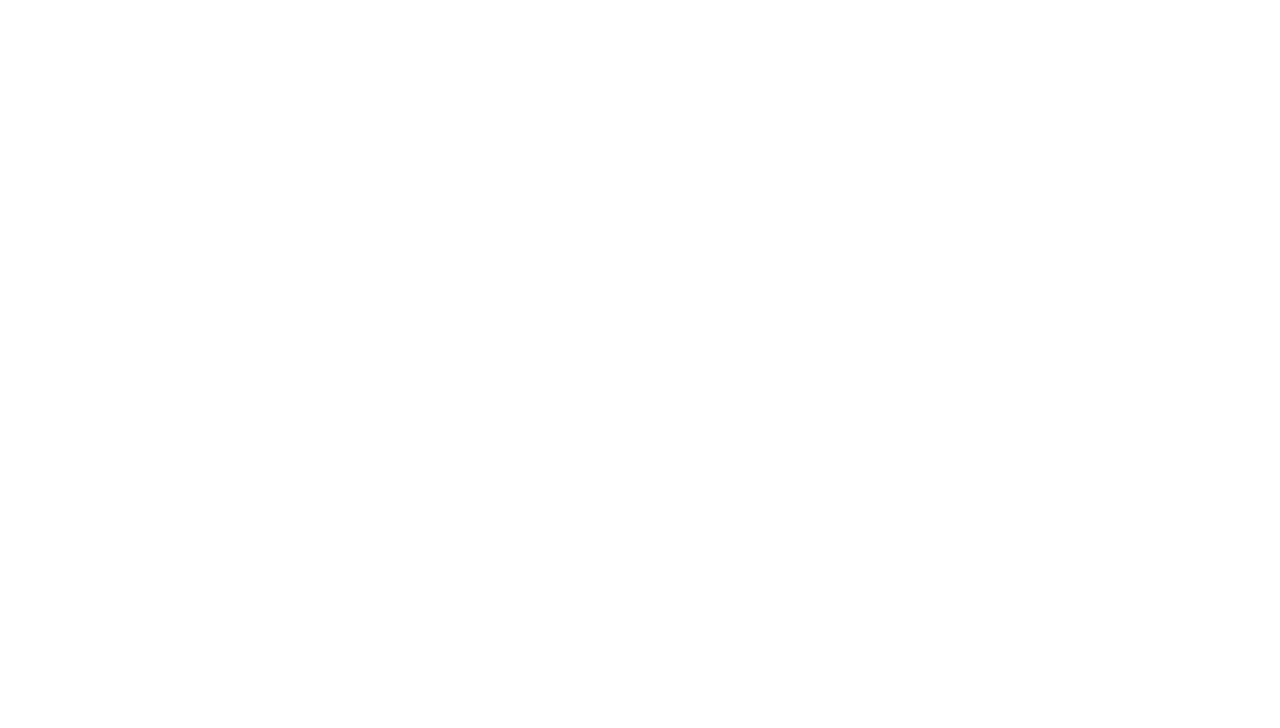
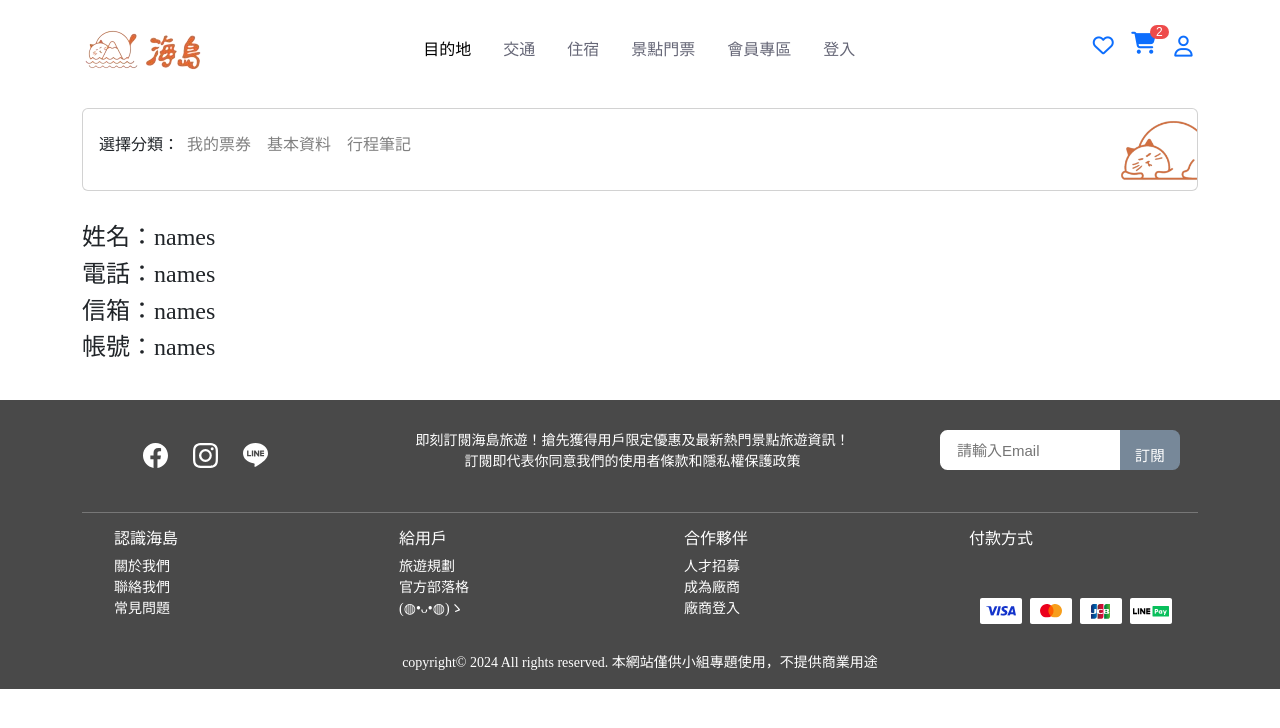
Before and after one commit to yangmxtim/TravelWebsite3, a Vue app: page /memberinfo in a window 1280 px wide. Before the commit this address had no page. Shown: the top 728 px of the page. Built offline with nearby package versions, Linux system fonts and the light colour scheme; a small style sheet from the web is missing; a web font is replaced by a local one.

Commit message:
login and qrcode update

```diff
--- a/src/router/index.js
+++ b/src/router/index.js
@@ -16,6 +16,7 @@ import Checkout from '@/views/Checkout/checkout.vue'
 import NoteList from '@/views/Note/NoteList.vue'
 import QRcodeTickets from '@/views/QRcode/QRcodeTickets.vue'
 import QRDonePage from '@/views/QRcode/QRDonePage.vue'
+import MemberInfo from '@/views/MemberInfo/MemberInfo.vue'
 
 
 
@@ -84,10 +85,13 @@ const router = createRouter({
       path:'/note',
       component:NoteList
     },
-
     {
       path:'/qr',
       component:QRcodeTickets
+    },
+    {
+      path:'/memberinfo',
+      component:MemberInfo
     }
 
   ]
--- a/src/views/Category/CategoryMembers.vue
+++ b/src/views/Category/CategoryMembers.vue
@@ -1,5 +1,9 @@
 <script setup>
 import MembersNav from './components/MembersNav.vue';
+import NoteList from '../Note/NoteList.vue';
+import Weather from '../Weather/Weather.vue';
+import QRcodeTickets from '../QRcode/QRcodeTickets.vue';
+
 </script>
 
 <template>
@@ -7,6 +11,9 @@ import MembersNav from './components/MembersNav.vue';
         <div class="row">
             <div class="col">
                 <MembersNav></MembersNav>
+                <!-- <router-link to="qr">1</router-link> -->
+                <QRcodeTickets></QRcodeTickets>
+                <!-- <NoteList></NoteList> -->
             </div>
         </div>
     </div>
--- a/src/views/Category/components/MembersNav.vue
+++ b/src/views/Category/components/MembersNav.vue
@@ -5,9 +5,13 @@
                             <div class="col-md-12 my-2 d-flex">
                                 <div class="card-body">
                                     <span class="nav-link2">選擇分類：</span>
-                                    <a class="nav-link2 mx-lg-2" href="#">我的票券</a>
+                                    <router-link to="categoryMembers">
+                                        <a class="nav-link2 mx-lg-2" href="#">我的票券</a>
+                                    </router-link>
                                     <a class="nav-link2 mx-lg-2" href="#">基本資料</a>
-                                    <a class="nav-link2 mx-lg-2" href="#">行程筆記</a>
+                                    <router-link to="note">
+                                        <a class="nav-link2 mx-lg-2" href="#">行程筆記</a>
+                                    </router-link>
                                 </div>
                                 <div>
                                     <img style=" height: 65px; width: auto;" src="/src/views/Layout/img/cat.png">
--- /dev/null
+++ b/src/views/MemberInfo/MemberInfo.vue
@@ -0,0 +1,27 @@
+<template>
+    <LayoutHeader />
+    <div class="container">
+        <div class="row">
+            <div class="col">
+                <MembersNav></MembersNav>
+                <br>
+                <h4>姓名：{{ name }}</h4>
+                <h4>電話：{{ name }}</h4>
+                <h4>信箱：{{ name }}</h4>
+                <h4>帳號：{{ name }}</h4>
+            </div>
+        </div>
+    </div>
+    <LayoutFooter />
+</template>
+<script setup>
+import { ref, onMounted } from 'vue';
+import axios from 'axios';
+import MembersNav from '../Category/components/MembersNav.vue';
+
+import LayoutHeader from '../Layout/components/LayoutHeader.vue';
+import LayoutFooter from '../Layout/components/LayoutFooter.vue';
+import Weather from '../Weather/Weather.vue'
+
+const name=ref('names');
+</script>
--- a/src/views/Note/NoteList.vue
+++ b/src/views/Note/NoteList.vue
@@ -1,9 +1,16 @@
 <template>
   <LayoutHeader />
-  <Weather/>
-  {{ test }}
+
+
+
   <div>
-    <ul class="note-board">
+    <div class="container">
+        <div class="row">
+            <div class="col">
+                <MembersNav></MembersNav>
+                <!-- <router-link to="qr">1</router-link> -->
+                <Weather/>
+                <ul class="note-board">
       <li v-for="note in notes" :key="note.id" class="note-list">
         <div>
           <strong class="note-title-strong">{{ note.title }}</strong>
@@ -18,6 +25,11 @@
     <button @click="addNote" class="addNote list-button"><i class="fa-solid fa-pen-to-square"></i></button>
 
     <NoteForm v-if="showForm" :initialNote="currentNote" @close-window="closeForm" @note-saved="loadNotes" />
+
+            </div>
+        </div>
+    </div>
+
   </div>
   <LayoutFooter />
 
@@ -28,11 +40,13 @@
 
 import { ref, onMounted } from 'vue';
 import axios from 'axios';
+import MembersNav from '../Category/components/MembersNav.vue';
 import NoteForm from './NoteForm.vue';
 import LayoutHeader from '../Layout/components/LayoutHeader.vue';
 import LayoutFooter from '../Layout/components/LayoutFooter.vue';
 import Weather from '../Weather/Weather.vue'
 import '@/styles/note.css';
+
 
 
 const notes = ref([]);
--- a/src/views/QRcode/QRcodeTickets.vue
+++ b/src/views/QRcode/QRcodeTickets.vue
@@ -5,12 +5,11 @@
 </template>
 <script setup>
 import VueQrcode from 'vue-qrcode'
-import axios from 'axios';
+// import axios from 'axios';
 import { ref } from 'vue';
 const link = ref();
-const ip = 'http://192.168.0.2:5173/qrdone/?i=' ;
-const random = Math.floor(Math.random() * 1000000);
-link.value = ip+random;
+const ip = 'http://10.0.103.138:8080/api/check/3' ;
+link.value = ip;
 console.log(link.value);
 
 
--- a/src/views/Weather/Weather.vue
+++ b/src/views/Weather/Weather.vue
@@ -1,7 +1,5 @@
 <template>
     <div class="weather-bar">
-      {{ test }}
-      {{ test.count }}
       <div v-if="loading">Loading...</div>
       <div v-else-if="error">{{ error }}</div>
       <div v-else style="display: flex; overflow-x: scroll;">
```
